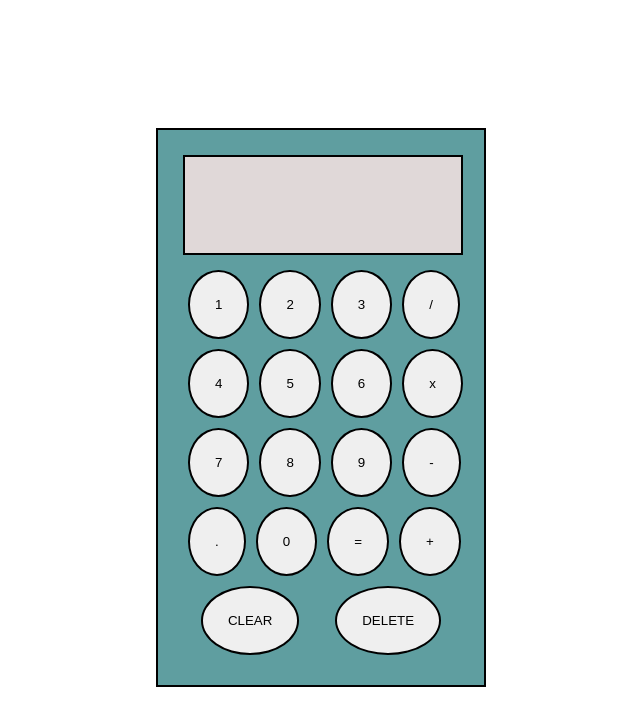
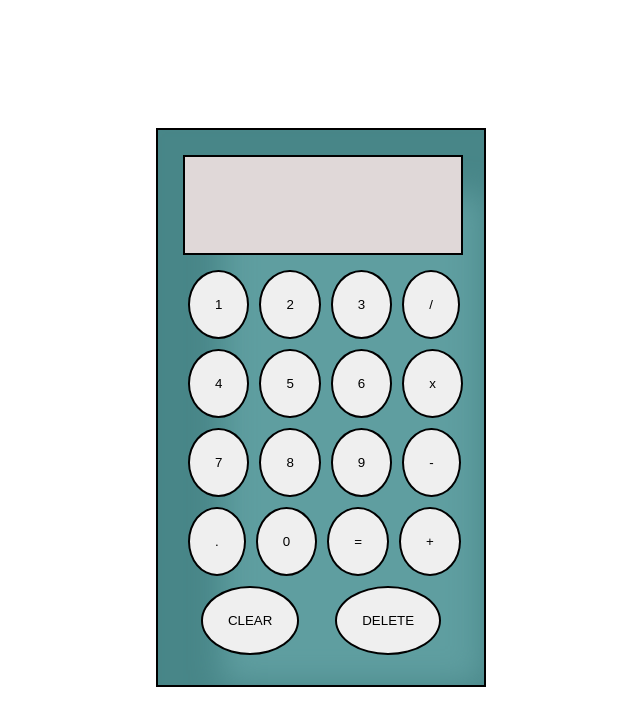
Before and after one commit to JeremiasB23/Calculator, a plain HTML site: page index.html in a window 1280 px wide. Shown: the whole page, without its empty margins (356-996 px from the left). Drawn offline with Linux system fonts and the light colour scheme.

Commit message:
Small style fix

```diff
--- a/styles/style.scss
+++ b/styles/style.scss
@@ -41,6 +41,7 @@
   padding: 25px;
   justify-content: center;
   background-color: cadetblue;
+  box-shadow: inset 2em 2em 2em 2em rgb(72, 134, 136);
 }
 
 .calculatorOrderChild {
```
Also changed, not shown: styles/style.css, 1 other file.
